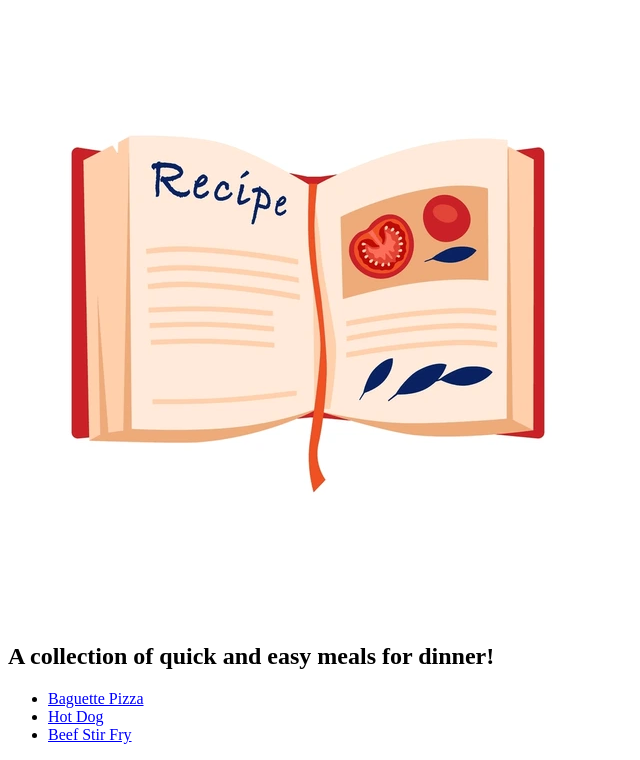
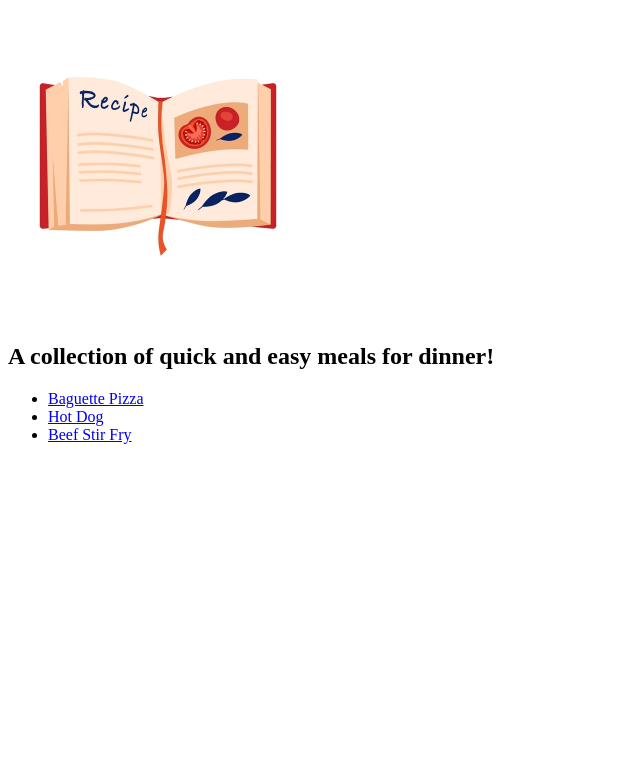
Before and after one commit to alvaroderas/recipes-website, a plain HTML site: page index.html in a window 1280 px wide. Shown: the part 61-821 px from the top of the page, without its empty margins (0-640 px from the left). After the commit the page ends 800 px from the top, so only its background shows below. Drawn offline with Linux system fonts and the light colour scheme.

Commit message:
Update cookbook image's height and width

```diff
--- a/index.html
+++ b/index.html
@@ -7,7 +7,7 @@
 
     <body>
         <h1>Quick and Easy Recipes!</h1>
-        <img src="images/cookbook.jpg" alt="A Cartoon Cookbook">
+        <img src="images/cookbook.jpg" alt="A Cartoon Cookbook" height="300" width="300">
         <h2>A collection of quick and easy meals for dinner!</h2>
         <ul>
             <li><a href="recipes/baguettepizza.html">Baguette Pizza</a></li>
```
